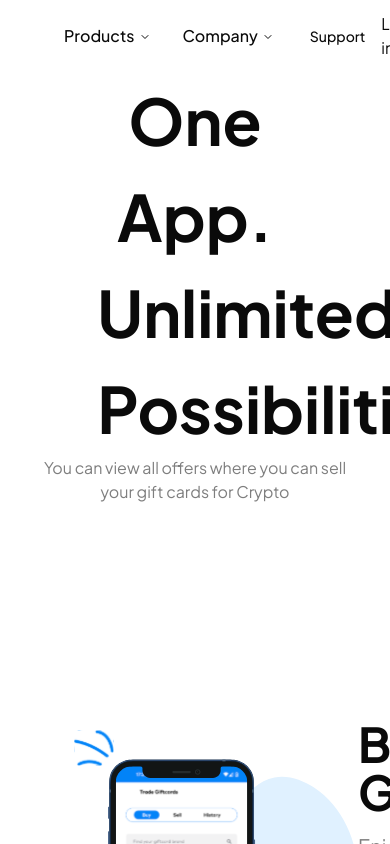
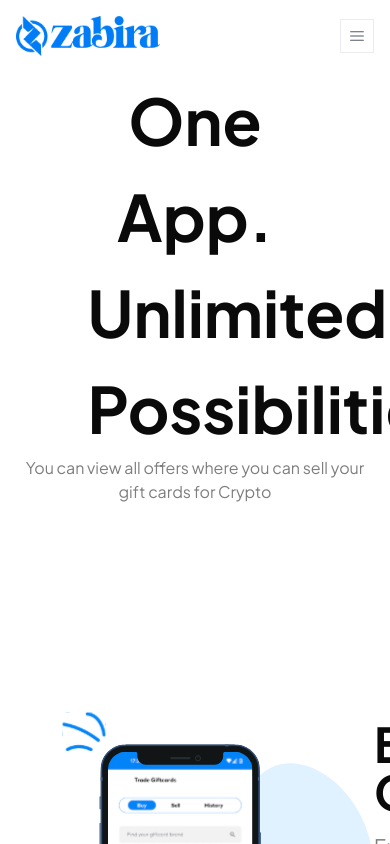
Before and after one commit to 5iveemmy/zabira, a Next.js app: page /products/giftcards in a window 390 px wide. Shown: the top 844 px of the page. Built offline with nearby package versions, Linux system fonts and the light colour scheme.

Commit message:
chore: add hamburger menu icon to navbar

```diff
--- a/app/globals.css
+++ b/app/globals.css
@@ -78,13 +78,15 @@
   width: 100%;
   margin-right: auto;
   margin-left: auto;
-  padding-right: 2rem;
-  padding-left: 2rem;
+  padding-right: 1rem;
+  padding-left: 1rem;
 }
 
-@media (min-width: 1400px) {
+@media (min-width: 1024px) {
   .custom-container {
     max-width: 1400px;
+    padding-right: 2rem;
+    padding-left: 2rem;
   }
 }
 
--- a/components/navbar.tsx
+++ b/components/navbar.tsx
@@ -14,6 +14,7 @@ import {
   NavigationMenuTrigger,
   navigationMenuTriggerStyle,
 } from "@/components/ui/navigation-menu";
+import { RxHamburgerMenu } from "react-icons/rx";
 
 const components: { title: string; href: string; description: string }[] = [
   {
@@ -44,7 +45,7 @@ const components: { title: string; href: string; description: string }[] = [
 const Navbar = () => {
   return (
     <div className=" bg-white  sticky top-0 left-0 right-0 z-[999]">
-      <div className="custom-container py-3 flex justify-between">
+      <div className="custom-container py-4 flex items-center justify-between">
         <div className="flex items-center gap-5">
           <Link href="/">
             <Image
@@ -55,7 +56,7 @@ const Navbar = () => {
               alt="zabira logo"
             />
           </Link>
-          <NavigationMenu>
+          <NavigationMenu className="hidden lg:flex">
             <NavigationMenuList>
               <NavigationMenuItem>
                 <NavigationMenuTrigger className="text-base p-3 h-auto">
@@ -110,7 +111,12 @@ const Navbar = () => {
             </NavigationMenuList>
           </NavigationMenu>
         </div>
-        <Link href="/">Log in</Link>
+        <div className="block lg:hidden border border-[#dce0e599] p-2 cursor-pointer">
+          <RxHamburgerMenu className="text-base text-[#51596c]" />
+        </div>
+        <Link href="/" className="hidden lg:block">
+          Log in
+        </Link>
       </div>
     </div>
   );
--- a/components/statsWithImage.tsx
+++ b/components/statsWithImage.tsx
@@ -20,7 +20,7 @@ const tradersData = [
     value: "10K+",
     title: "Trades",
     className:
-      "bottom-0 md:bottom-auto md:top-[73%] left-12 md:transform  md:-translate-y-1/2 pr-6",
+      "bottom-0 md:bottom-auto md:top-[73%] left-0 sm:left-12 md:transform  md:-translate-y-1/2 pr-6",
   },
 ];
 
```
